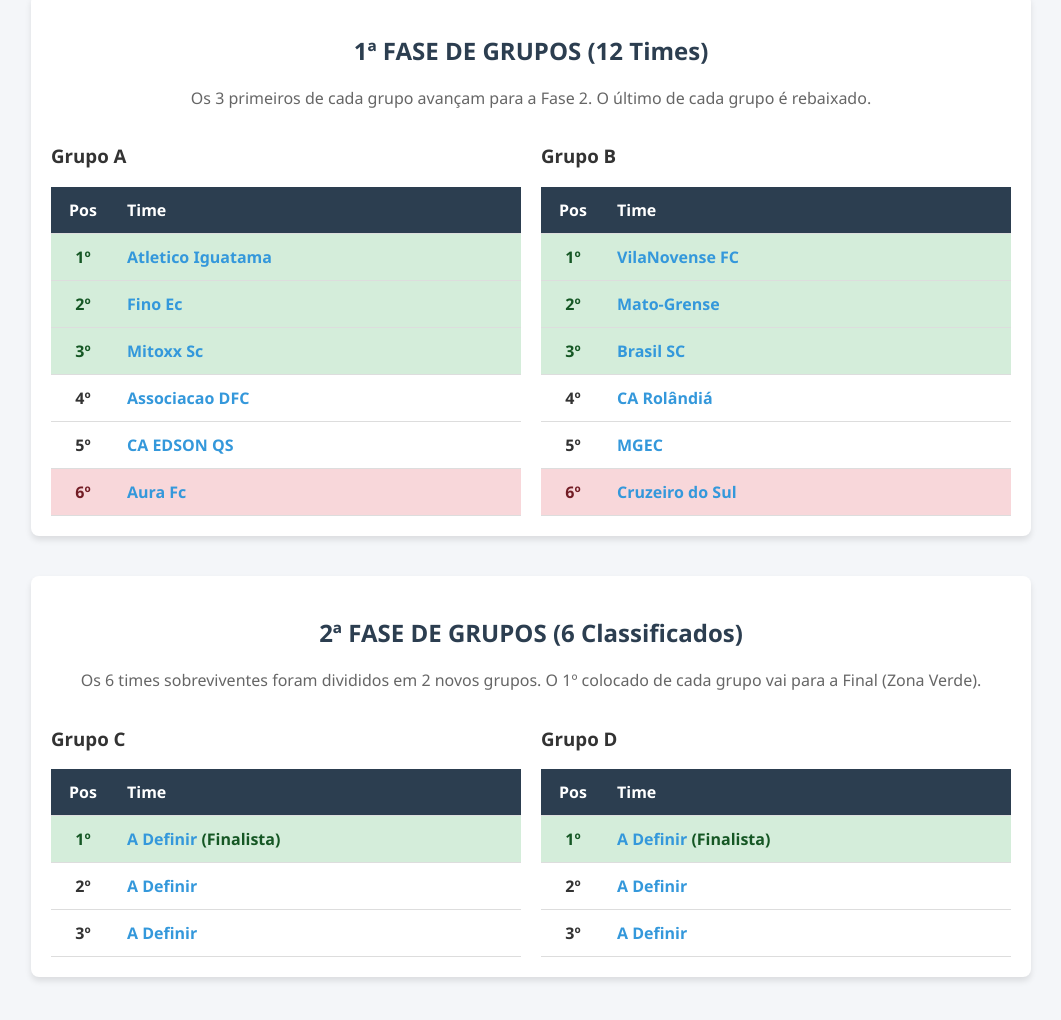
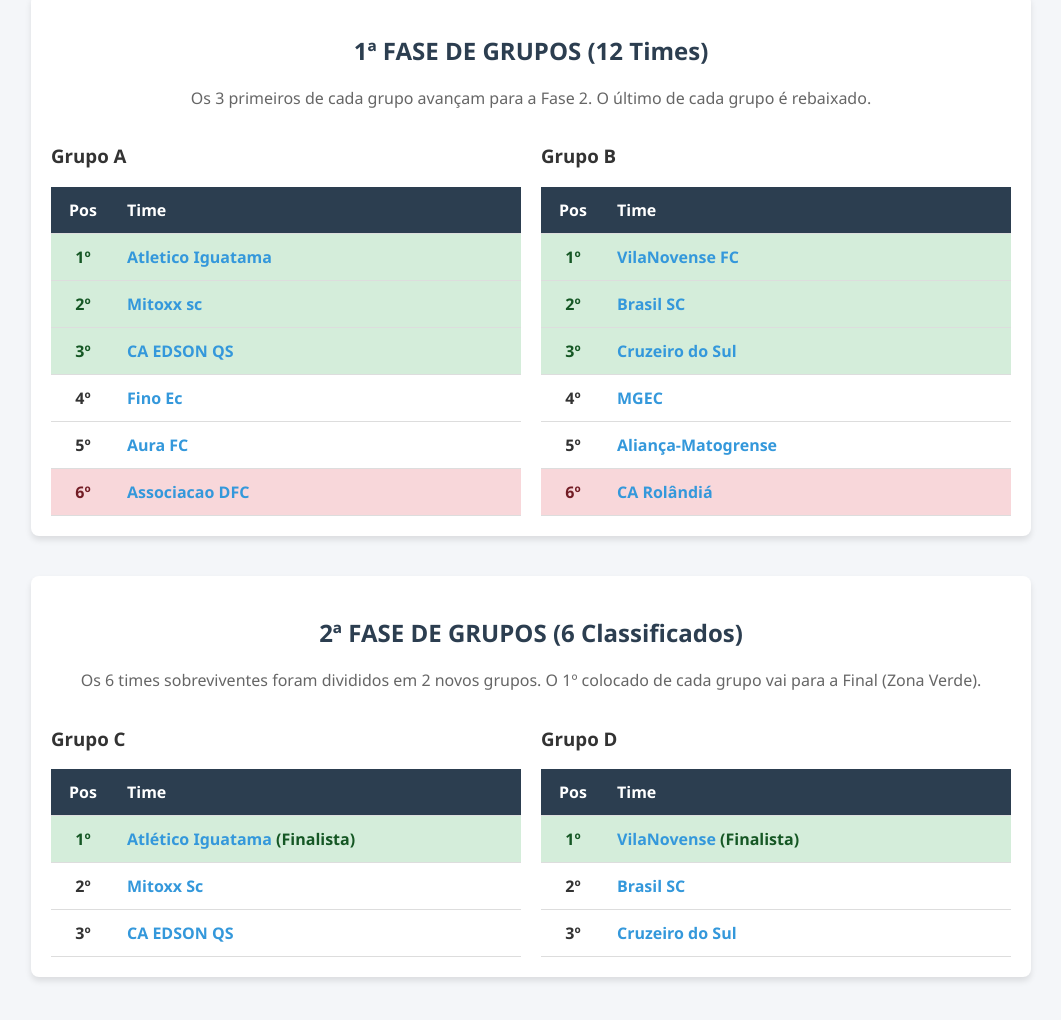
Before and after one commit to bizarro97/Campeonato-Brasileiro-A-, a plain HTML site: page index.html in a window 1280 px wide. Shown: the part 122-1142 px from the top of the page, without its empty margins (109-1170 px from the left). Drawn offline with Linux system fonts and the light colour scheme.

Commit message:
Update index.html

```diff
--- a/index.html
+++ b/index.html
@@ -106,13 +106,13 @@
                     <tbody>
                         <!-- 1º ao 3º: Zona Verde (Passam de fase) -->
                         <tr class="zona-verde"><td class="posicao">1º</td><td><a href="https://www.flamengo.com.br" target="_blank">Atletico Iguatama</a></td></tr>
-                        <tr class="zona-verde"><td class="posicao">2º</td><td><a href="https://www.palmeiras.com.br" target="_blank">Fino Ec</a></td></tr>
-                        <tr class="zona-verde"><td class="posicao">3º</td><td><a href="https://www.saopaulofc.net" target="_blank">Mitoxx Sc</a></td></tr>
+                        <tr class="zona-verde"><td class="posicao">2º</td><td><a href="https://www.palmeiras.com.br" target="_blank">Mitoxx sc</a></td></tr>
+                        <tr class="zona-verde"><td class="posicao">3º</td><td><a href="https://www.saopaulofc.net" target="_blank">CA EDSON QS</a></td></tr>
                         <!-- Meio da tabela -->
-                        <tr><td class="posicao">4º</td><td><a href="https://www.gremio.net" target="_blank">Associacao DFC</a></td></tr>
-                        <tr><td class="posicao">5º</td><td><a href="https://www.cruzeiro.com.br" target="_blank">CA EDSON QS</a></td></tr>
+                        <tr><td class="posicao">4º</td><td><a href="https://www.gremio.net" target="_blank">Fino Ec</a></td></tr>
+                        <tr><td class="posicao">5º</td><td><a href="https://www.cruzeiro.com.br" target="_blank">Aura FC</a></td></tr>
                         <!-- Último: Rebaixado -->
-                        <tr class="zona-rebaixamento"><td class="posicao">6º</td><td><a href="https://www.vasco.com.br" target="_blank">Aura Fc</a></td></tr>
+                        <tr class="zona-rebaixamento"><td class="posicao">6º</td><td><a href="https://www.vasco.com.br" target="_blank">Associacao DFC</a></td></tr>
                     </tbody>
                 </table>
             </div>
@@ -130,13 +130,13 @@
                     <tbody>
                         <!-- 1º ao 3º: Zona Verde (Passam de fase) -->
                         <tr class="zona-verde"><td class="posicao">1º</td><td><a href="https://www.atletico.com.br" target="_blank">VilaNovense FC</a></td></tr>
-                        <tr class="zona-verde"><td class="posicao">2º</td><td><a href="https://www.botafogo.com.br" target="_blank">Mato-Grense</a></td></tr>
-                        <tr class="zona-verde"><td class="posicao">3º</td><td><a href="https://www.fluminense.com.br" target="_blank">Brasil SC</a></td></tr>
+                        <tr class="zona-verde"><td class="posicao">2º</td><td><a href="https://www.botafogo.com.br" target="_blank">Brasil SC</a></td></tr>
+                        <tr class="zona-verde"><td class="posicao">3º</td><td><a href="https://www.fluminense.com.br" target="_blank">Cruzeiro do Sul</a></td></tr>
                         <!-- Meio da tabela -->
-                        <tr><td class="posicao">4º</td><td><a href="https://www.internacional.com.br" target="_blank">CA Rolândiá</a></td></tr>
-                        <tr><td class="posicao">5º</td><td><a href="https://www.corinthians.com.br" target="_blank">MGEC</a></td></tr>
+                        <tr><td class="posicao">4º</td><td><a href="https://www.internacional.com.br" target="_blank">MGEC</a></td></tr>
+                        <tr><td class="posicao">5º</td><td><a href="https://www.corinthians.com.br" target="_blank">Aliança-Matogrense</a></td></tr>
                         <!-- Último: Rebaixado -->
-                        <tr class="zona-rebaixamento"><td class="posicao">6º</td><td><a href="https://www.santosfc.com.br" target="_blank">Cruzeiro do Sul</a></td></tr>
+                        <tr class="zona-rebaixamento"><td class="posicao">6º</td><td><a href="https://www.santosfc.com.br" target="_blank">CA Rolândiá</a></td></tr>
                     </tbody>
                 </table>
             </div>
@@ -161,10 +161,10 @@
                     </thead>
                     <tbody>
                         <!-- 1º Lugar: Classifica para a final -->
-                        <tr class="zona-verde"><td class="posicao">1º</td><td><a href="https://www.flamengo.com.br" target="_blank">A Definir</a> (Finalista)</td></tr>
+                        <tr class="zona-verde"><td class="posicao">1º</td><td><a href="https://www.flamengo.com.br" target="_blank">Atlético Iguatama</a> (Finalista)</td></tr>
                         <!-- Outros participantes -->
-                        <tr><td class="posicao">2º</td><td><a href="https://www.botafogo.com.br" target="_blank">A Definir</a></td></tr>
-                        <tr><td class="posicao">3º</td><td><a href="https://www.saopaulofc.net" target="_blank">A Definir</a></td></tr>
+                        <tr><td class="posicao">2º</td><td><a href="https://www.botafogo.com.br" target="_blank">Mitoxx Sc</a></td></tr>
+                        <tr><td class="posicao">3º</td><td><a href="https://www.saopaulofc.net" target="_blank">CA EDSON QS</a></td></tr>
                     </tbody>
                 </table>
             </div>
@@ -181,10 +181,10 @@
                     </thead>
                     <tbody>
                         <!-- 1º Lugar: Classifica para a final -->
-                        <tr class="zona-verde"><td class="posicao">1º</td><td><a href="https://www.atletico.com.br" target="_blank">A Definir</a> (Finalista)</td></tr>
+                        <tr class="zona-verde"><td class="posicao">1º</td><td><a href="https://www.atletico.com.br" target="_blank">VilaNovense</a> (Finalista)</td></tr>
                         <!-- Outros participantes -->
-                        <tr><td class="posicao">2º</td><td><a href="https://www.palmeiras.com.br" target="_blank">A Definir</a></td></tr>
-                        <tr><td class="posicao">3º</td><td><a href="https://www.fluminense.com.br" target="_blank">A Definir</a></td></tr>
+                        <tr><td class="posicao">2º</td><td><a href="https://www.palmeiras.com.br" target="_blank">Brasil SC</a></td></tr>
+                        <tr><td class="posicao">3º</td><td><a href="https://www.fluminense.com.br" target="_blank">Cruzeiro do Sul</a></td></tr>
                     </tbody>
                 </table>
             </div>
```
